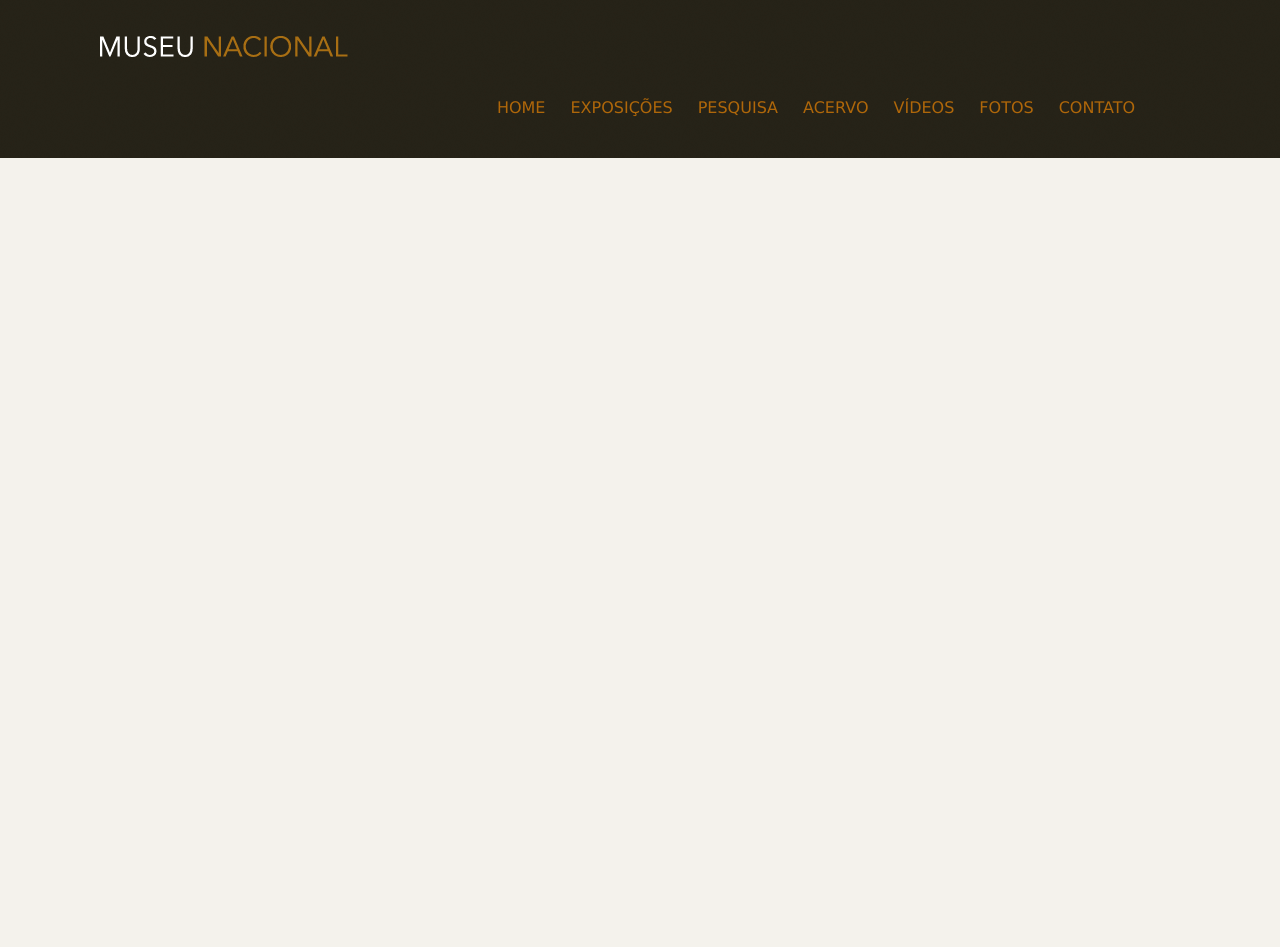
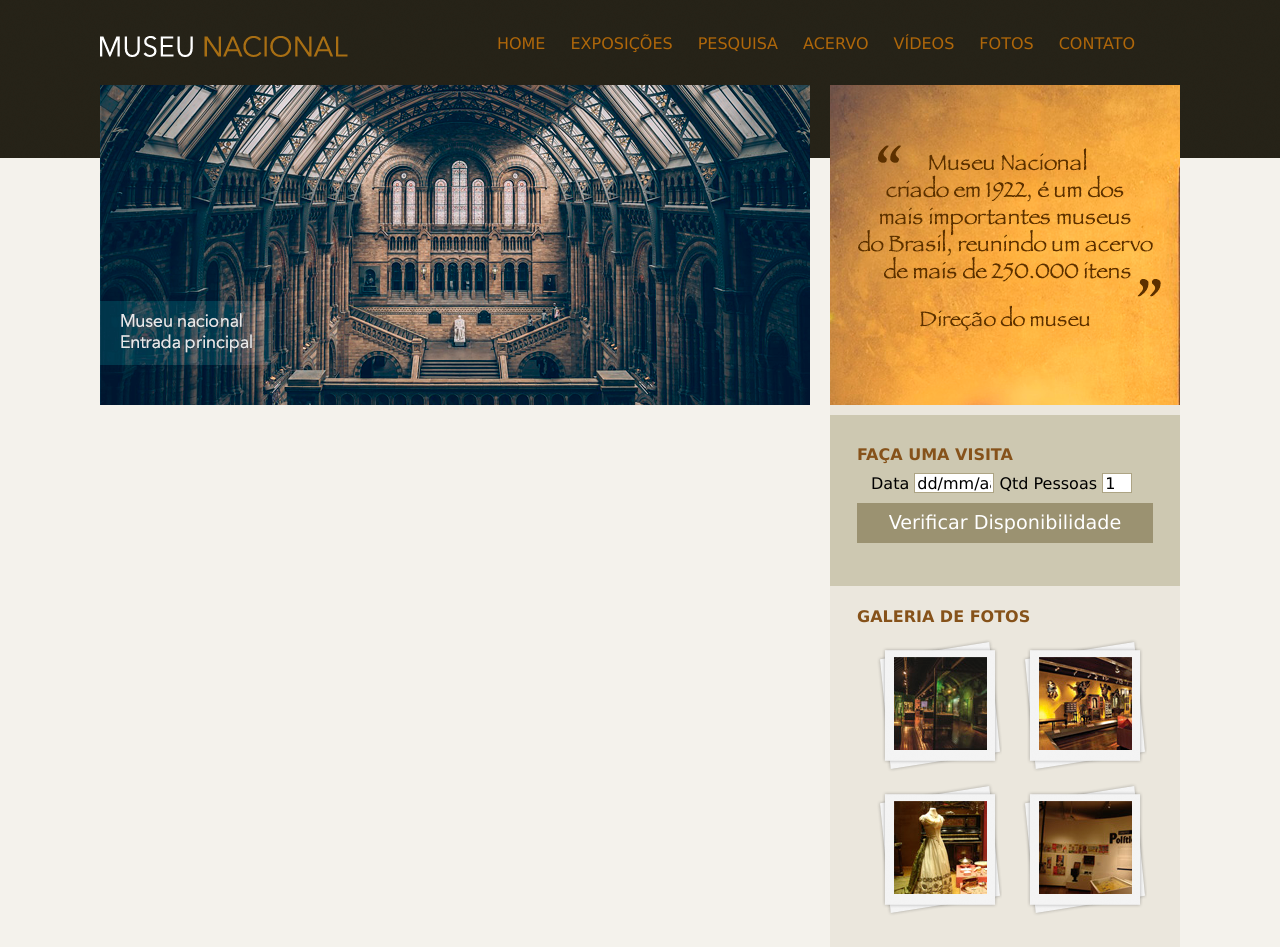
Before and after one commit to Adeilson98/Museu-LP, a plain HTML site: page index.html in a window 1280 px wide. Before the commit the page ends 800 px from the top, so only its background shows below. Drawn offline with Linux system fonts and the light colour scheme.

Commit message:
Barra Lateral Criada

```diff
--- a/assets/style/index.css
+++ b/assets/style/index.css
@@ -16,6 +16,10 @@ a:link, a:active, a:visited {
 
 a:hover {
     color: #227115;
+}
+
+#logo h1 {
+    float: left;
 }
 
 #logo a {
@@ -49,3 +53,74 @@ nav ul li a:link {
 nav ul li a:hover {
     border-bottom: 1px solid #535858;
 }
+
+#conteudo {
+    width: 710px;
+    float: left;
+    background: green;
+}
+
+aside {
+    width: 350px;
+    float: right;
+    background: #EBE7DD;
+    padding-bottom: 30px;
+}
+
+section#visita {
+    background: #CDC8B1;
+    padding: 10px 27px 27px 27px;
+    margin-top: 10px;
+}
+
+section#galeria {
+    padding: 0 27px 0 27px;
+}
+
+section#galeria a {
+    display: block;
+    background: url(../images/fundo-foto.png) no-repeat;
+    float: left;
+    padding: 15px 15px 23px 15px;
+    margin: 10px 0 0 20px;
+}
+
+section#galeria img {
+    margin-left: 2px;
+    margin-top: 3px;
+}
+
+h4 {
+    color: #86521A;
+    text-transform: uppercase;
+    padding-bottom: 3px;
+    margin-bottom: 0;
+}
+
+input {
+    height: 20px;
+    background: white;
+    border: none;
+    font-size: 1em;
+    width: 80px;
+}
+
+input.campo {
+    border: 1px solid #ADA484;
+}
+
+input.botao {
+    background: #9B9271;
+    color: white;
+    width: 100%;
+    height: 40px;
+    font-size: 1.2em;
+}
+
+fieldset {
+    border: none;
+}
+
+legend {
+    display: none;
+}
--- a/index.html
+++ b/index.html
@@ -26,6 +26,56 @@
                 </nav>
             </header>
 
+            <div id="principal">
+                <div id="conteudo">
+                    <section id="capa">
+                        <img src="assets/images/museu.png" alt="">
+                    </section>
+                </div>
+
+                <aside>
+                    <section id="depoimento">
+                        <img src="assets/images/depoimento.png" alt="">
+                    </section>
+
+                    <section id="visita">
+                        <h4>Faça uma visita</h4>
+                        <form action="">
+                            <fieldset>
+                                <legend>Selecione uma data</legend>
+                                <label for="data">Data</label>
+                                <input class="campo" type="text" id="data" value="dd/mm/aaaa">
+
+                                <label for="qtd">Qtd Pessoas</label>
+                                <input class="campo" type="text" id="qtd" value="1" style="width: 30px;">
+                            </fieldset>
+
+                            <input class="botao" type="submit" value="Verificar Disponibilidade">
+                        </form>
+                    </section>
+
+                    <section id="galeria">
+                        <h4>Galeria de fotos</h4>
+
+                        <a href="">
+                            <img src="assets/images/imagem1.jpg" height="93" width="93">
+                        </a>
+
+                        <a href="">
+                            <img src="assets/images/imagem2.jpg" height="93" width="93">
+                        </a>
+
+                        <a href="">
+                            <img src="assets/images/imagem3.jpg" height="93" width="93">
+                        </a>
+
+                        <a href="">
+                            <img src="assets/images/imagem4.jpg" height="93" width="93">
+                        </a>
+                    </section>
+                </aside>
+            </div>
+
         </div>
     </body>
 </html>
```
